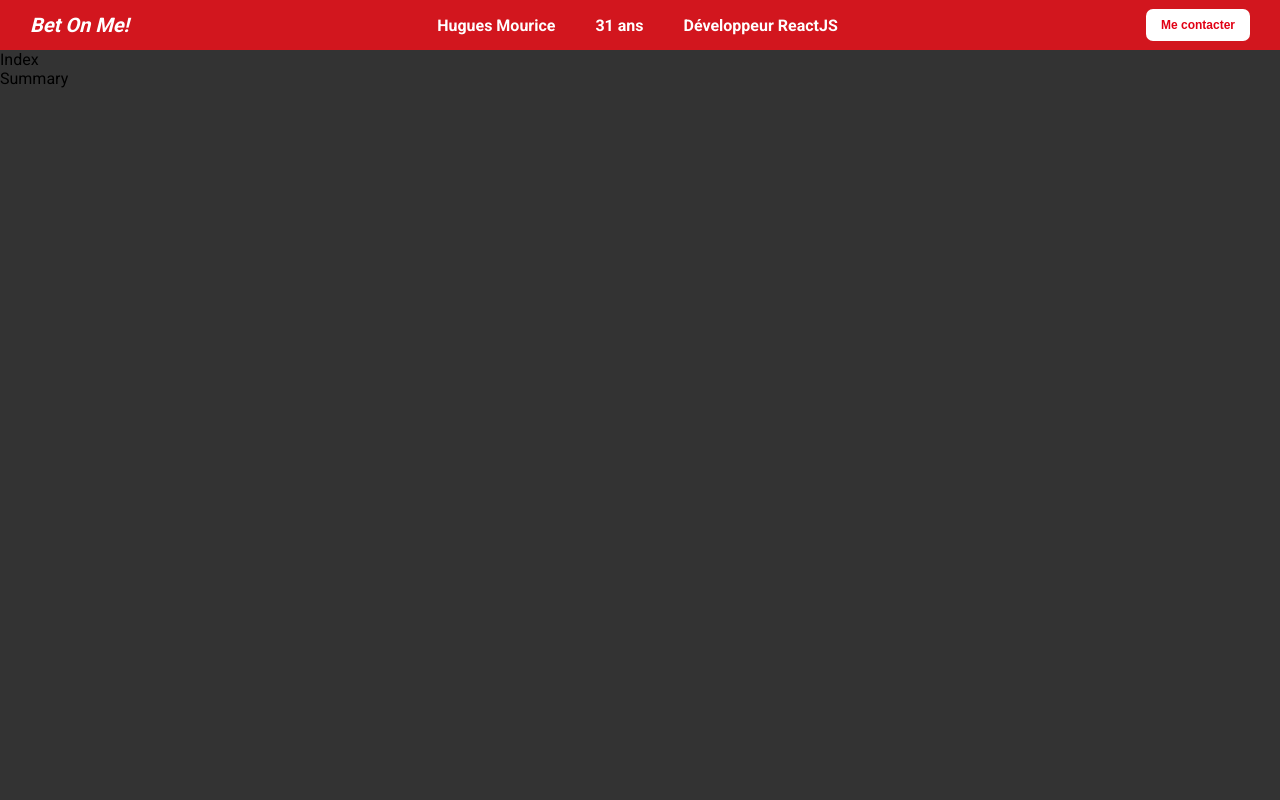
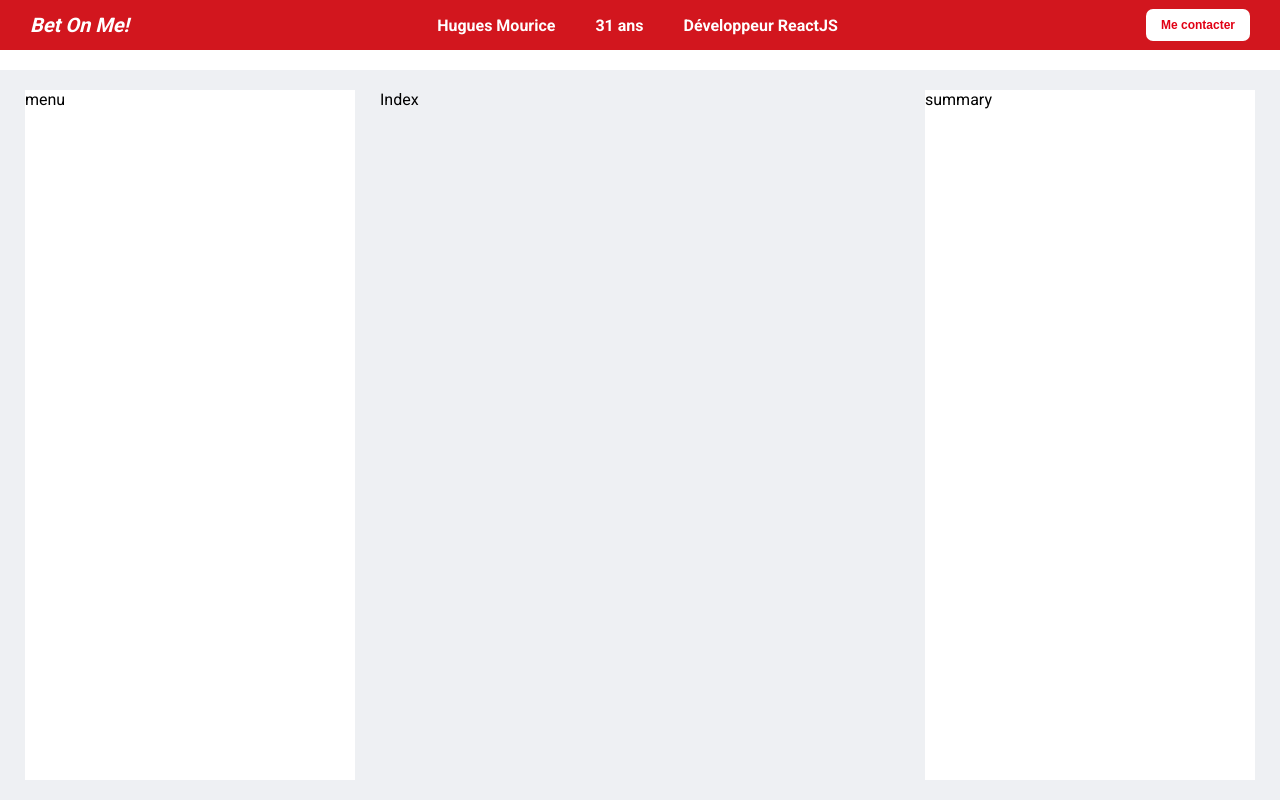
Before and after one commit to Mherlin06/Bet-On-Me, a React (Create React App) app: page / in a window 1280 px wide. Built offline with nearby package versions, Linux system fonts and the light colour scheme.

Commit message:
add style to layout

```diff
--- a/src/Layout/Layout.jsx
+++ b/src/Layout/Layout.jsx
@@ -6,11 +6,13 @@ import Summary from "../components/Summary/Summary";
 
 export const Layout = () => {
   return (
-    <div>
+    <div className="layout">
       <Header />
-      <Menu/>
-      <Outlet />
-      <Summary />
+      <main>
+        <Menu />
+        <Outlet />
+        <Summary />
+      </main>
     </div>
   );
 };
--- a/src/Layout/Layout.scss
+++ b/src/Layout/Layout.scss
@@ -0,0 +1,11 @@
+.layout {
+  height: 100vh;
+  display: flex;
+  flex-direction: column;
+
+  main {
+    background-color: $bgSecondary;
+    flex-grow: 1;
+    display: flex;
+  }
+}
--- a/src/components/ContactButton/ContactButton.scss
+++ b/src/components/ContactButton/ContactButton.scss
@@ -13,6 +13,7 @@
     display: flex;
     align-items: center;
     font-weight: 600;
+    cursor: pointer;
 
     &:hover {
       background-color: $buttonPrimaryAltPressed;
--- a/src/components/Header/Header.scss
+++ b/src/components/Header/Header.scss
@@ -2,6 +2,7 @@ header {
   background-color: $bgHeader;
   height: 50px;
   padding: 9px 30px;
+  margin-bottom: 20px;
   display: flex;
   align-items: center;
   justify-content: space-between;
--- a/src/components/Menu/Menu.jsx
+++ b/src/components/Menu/Menu.jsx
@@ -1,11 +1,7 @@
-import React from 'react'
+import React from "react";
 
 const Menu = () => {
-  return (
-    <aside>
+  return <aside className="menu">menu</aside>;
+};
 
-    </aside>
-  )
-}
-
-export default Menu
+export default Menu;
--- a/src/components/Menu/Menu.scss
+++ b/src/components/Menu/Menu.scss
@@ -0,0 +1,5 @@
+.menu {
+  width: 330px;
+  background-color: $bgPrimary;
+  margin: 20px 25px;
+}
--- a/src/components/Summary/Summary.jsx
+++ b/src/components/Summary/Summary.jsx
@@ -2,7 +2,9 @@ import React from 'react'
 
 const Summary = () => {
   return (
-    <div>Summary</div>
+    <aside className='summary'>
+      summary
+    </aside>
   )
 }
 
--- a/src/components/Summary/Summary.scss
+++ b/src/components/Summary/Summary.scss
@@ -0,0 +1,5 @@
+.summary {
+  width: 330px;
+  background-color: $bgPrimary;
+  margin: 20px 25px;
+}
--- a/src/pages/Index/Index.jsx
+++ b/src/pages/Index/Index.jsx
@@ -1,9 +1,7 @@
-import React from 'react'
+import React from "react";
 
 const Index = () => {
-  return (
-    <div>Index</div>
-  )
-}
+  return <div className="page">Index</div>;
+};
 
-export default Index
+export default Index;
--- a/src/styles/base.scss
+++ b/src/styles/base.scss
@@ -1,5 +1,8 @@
 body {
-    background-color: #333;
-    height: 100vh;
     width: 100%;
 }
+
+.page {
+    margin: 20px 0;
+    flex-grow: 1;
+}
```
